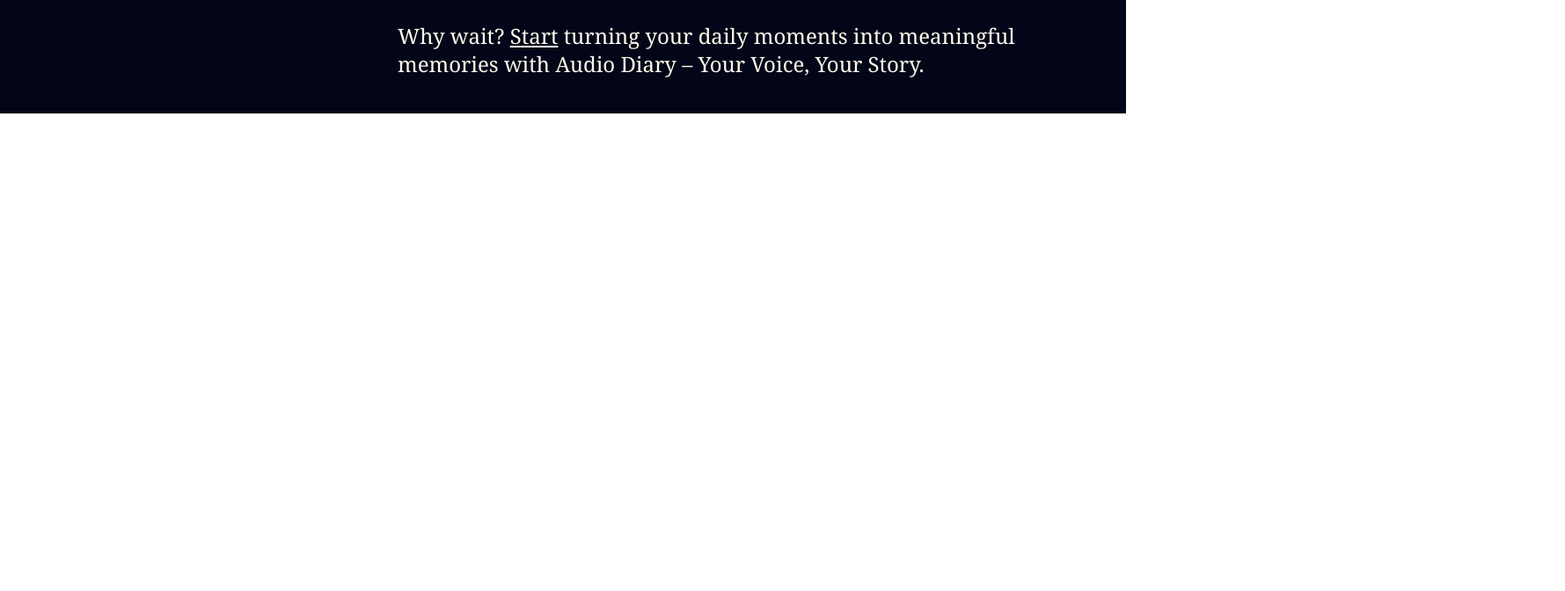
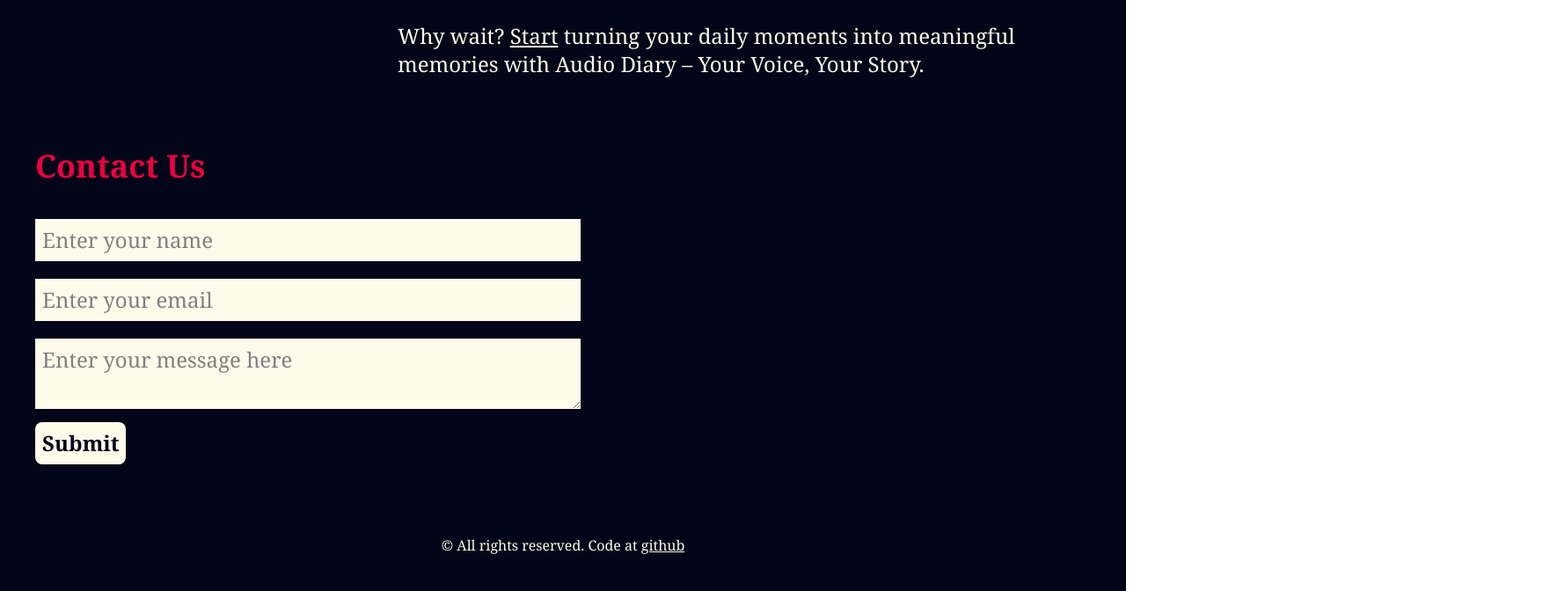
Before and after one commit to BravenMo/AudioDiaryMakerFrontend, an Angular app: page /home in a window 1280 px wide. Shown: the part 1847-2519 px from the top of the page at 88% size, 1779 px wide, since content can reach past the window. Before the commit the page ends 1976 px from the top, so only its background shows below. Built offline with nearby package versions, Linux system fonts and the light colour scheme.

Commit message:
Completed UI for landing page

```diff
--- a/src/app/app.component.html
+++ b/src/app/app.component.html
@@ -2,4 +2,6 @@
     <app-header></app-header>
     <app-home></app-home>
     <app-about></app-about>
+    <app-contact></app-contact>
+    <app-footer></app-footer>
 </div>
--- a/src/app/app.component.ts
+++ b/src/app/app.component.ts
@@ -3,11 +3,12 @@
 import { HomeComponent } from './components/home/home.component';
 import { AboutComponent } from './components/about/about.component';
 import { ContactComponent } from './components/contact/contact.component';
+import { FooterComponent } from './components/footer/footer.component';
 
 @Component({
   selector: 'app-root',
   standalone: true,
-  imports: [HeaderComponent,HomeComponent,AboutComponent,ContactComponent],
+  imports: [HeaderComponent, HomeComponent, AboutComponent, ContactComponent, FooterComponent],
   templateUrl: './app.component.html',
   styleUrl: './app.component.css'
 })
--- a/src/app/components/about/about.component.html
+++ b/src/app/components/about/about.component.html
@@ -1,6 +1,6 @@
 <div class="font-serif text-amber-50 bg-slate-950 pt-30 pl-10 pr-10 pb-10">
     <div class="flex flex-col">
-        <p class="text-4xl text-rose-600">Transform Your Daily Routine with Audio Diary – Your Personal Voice Journal</p>
+        <p class="text-4xl text-rose-600 font-bold">Transform Your Daily Routine with Audio Diary – Your Personal Voice Journal</p>
         <div class="grid grid-cols-3 gap-1 mt-10 gap-9">
             <div class="col"><img src="/SS.jpg"></div>
             <div class="text-2xl col-span-2 hidden-slide" id="textContainer">
--- a/src/app/components/contact/contact.component.html
+++ b/src/app/components/contact/contact.component.html
@@ -1 +1,15 @@
-<p>contact works!</p>
+<div class="pt-10 font-serif pb-10 bg-slate-950 text-amber-50">
+    <p class="font-bold text-4xl text-rose-600 pl-10">Contact Us </p>
+    <form class="pl-10 pt-10 text-2xl hidden-slide" id="formContent">
+        <div>
+            <input class="mb-5 p-2 w-full max-w-1/2 bg-amber-50 text-slate-950 focus:text-rose-600" type="text" placeholder="Enter your name"/>
+        </div>
+        <div>
+            <input class="mb-5 p-2 w-full max-w-1/2 bg-amber-50 text-slate-950 focus:text-rose-600" type="text" placeholder="Enter your email "/>
+        </div>
+        <div>
+            <textarea class="w-full max-w-1/2 p-2 bg-amber-50 text-slate-950 focus:text-rose-600" placeholder="Enter your message here"></textarea>
+        </div>
+        <input type="submit" class="font-bold cursor-pointer bg-amber-50 rounded-lg p-2 mt-2 text-2xl text-slate-950 transition delay-100 duration-200 ease-in-out hover:-translate-y-1 hover:scale-110 hover:bg-rose-600">
+    </form>
+</div>
--- a/src/app/components/contact/contact.component.ts
+++ b/src/app/components/contact/contact.component.ts
@@ -1,4 +1,4 @@
-import { Component } from '@angular/core';
+import { Component, ElementRef, HostListener } from '@angular/core';
 
 @Component({
   selector: 'app-contact',
@@ -9,4 +9,37 @@
 })
 export class ContactComponent {
 
+  private targetElement: HTMLElement | null = null;
+    private isAnimated: boolean = false;
+
+    constructor(private el: ElementRef) {}
+
+    ngOnInit(): void {
+      this.targetElement = this.el.nativeElement.querySelector('#formContent');
+      this.checkVisibility();  // Check initially in case it is already in view
+    }
+
+    @HostListener('window:scroll', [])
+    onScroll(): void {
+      this.checkVisibility();
+    }
+
+    private checkVisibility(): void {
+      if (this.targetElement && !this.isAnimated) {
+        const rect = this.targetElement.getBoundingClientRect();
+        const windowHeight = window.innerHeight || document.documentElement.clientHeight;
+
+        if (rect.top <= windowHeight * 0.8) {  // 80% of the viewport height
+          this.targetElement.classList.add('animate-slide-in');
+          this.targetElement.classList.remove('hidden-slide');
+          this.isAnimated = true;  // Prevents multiple triggers
+        }
+      }
+    }
+
+    ngOnDestroy(): void {
+      // Clean up listeners when component is destroyed
+      window.removeEventListener('scroll', this.onScroll);
+    }
+
 }
--- a/src/app/components/footer/footer.component.html
+++ b/src/app/components/footer/footer.component.html
@@ -1 +1,3 @@
-<p>footer works!</p>
+<div class="flex justify-center pt-10 font-serif pb-10 bg-slate-950 text-amber-50">
+    <p>© All rights reserved. Code at <span class="cursor-pointer underline hover:text-rose-600">github</span></p>
+</div>
--- a/src/styles.css
+++ b/src/styles.css
@@ -24,3 +24,6 @@
     transform: translateX(100%);
   }
 }
+body {
+  overflow-x: hidden;
+}
```
